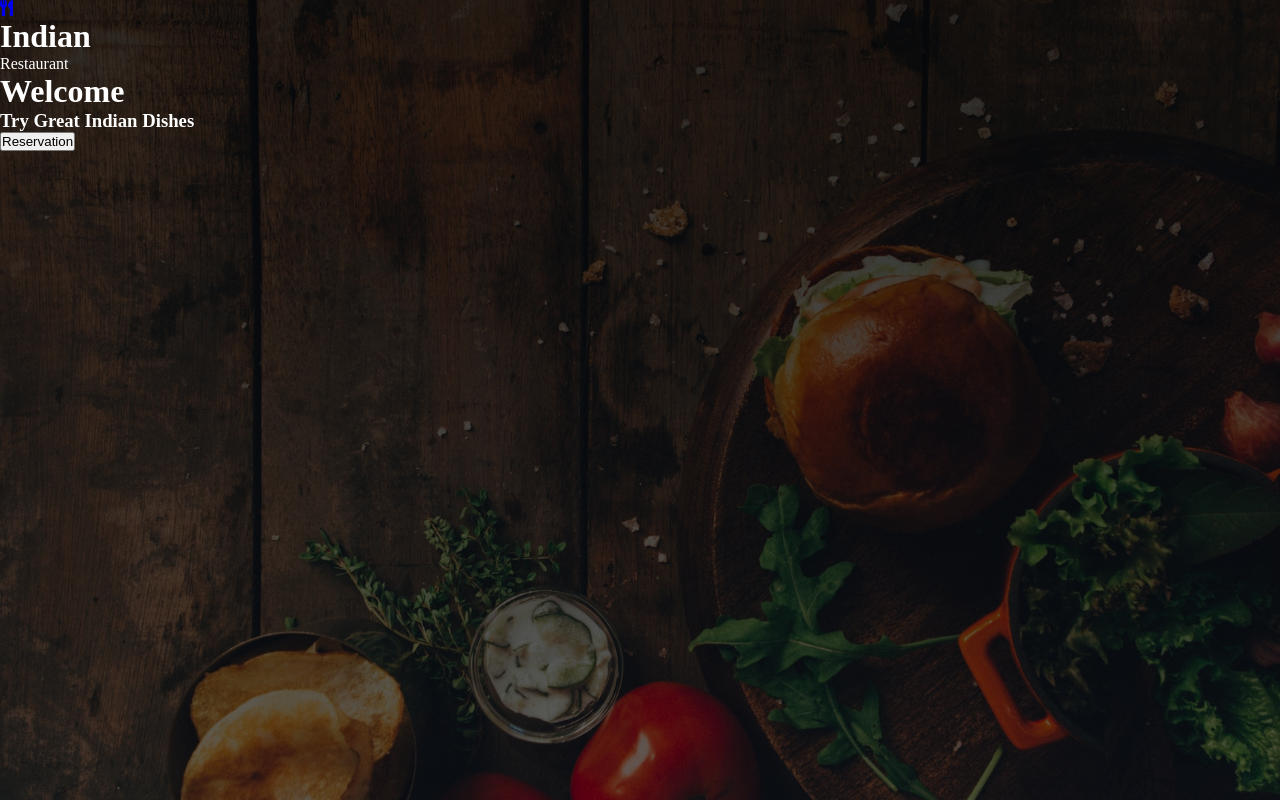
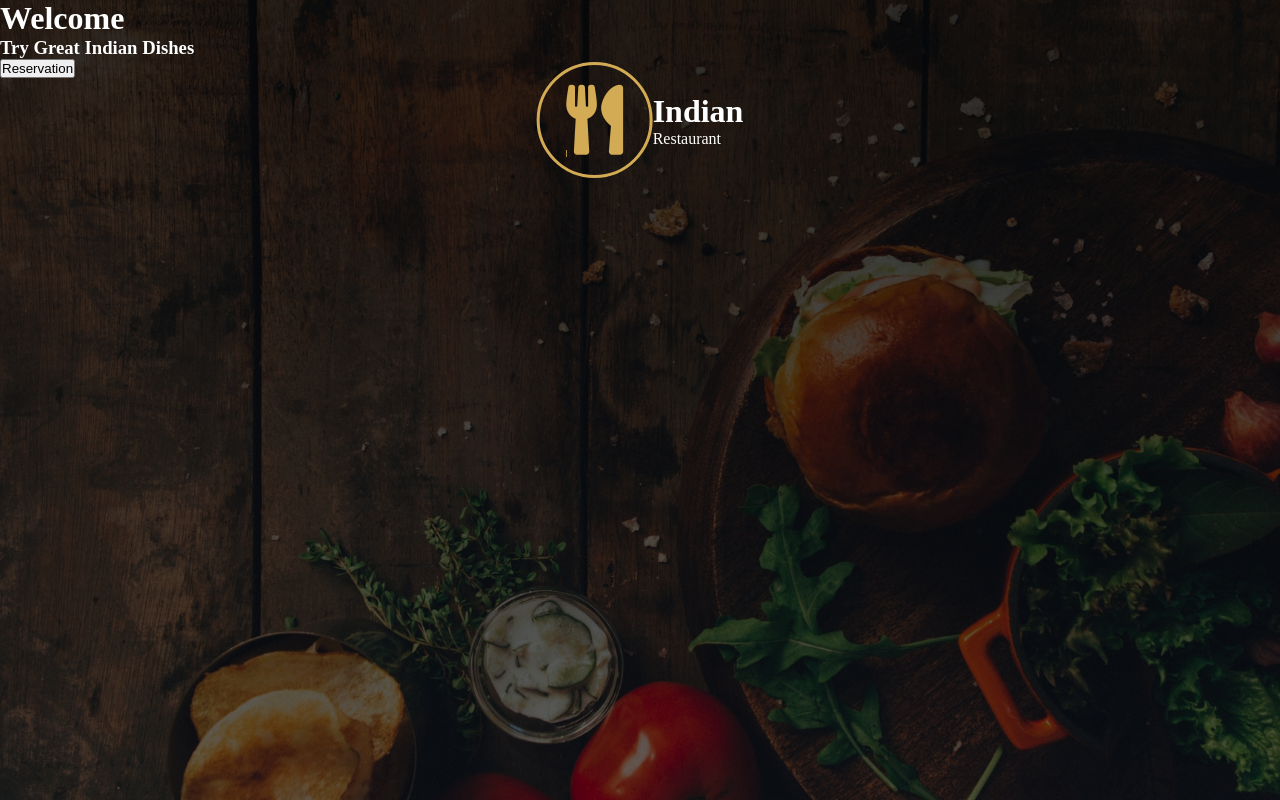
Before and after one commit to srishti/restaurant-portfolio, a website: page index.html in a window 1280 px wide. Drawn offline with Linux system fonts and the light colour scheme.

Commit message:
styled logo in header

```diff
--- a/scss/_base.scss
+++ b/scss/_base.scss
@@ -3,6 +3,14 @@
 // variables for colors
 $color-dark: #262626;
 $color-black: #000;
+$color-primary: #d3ab55;
+
+// mixins
+@mixin flexLayout {
+	display: flex;
+	justify-content: center;
+	align-items: center;
+}
 
 * {
 	margin: 0;
--- a/scss/_components.scss
+++ b/scss/_components.scss
@@ -1 +1,12 @@
 // file for styles for reusable components
+
+.logo {
+	font-size: 70px;
+	color: $color-primary;
+	display: block;
+	width: 110px;
+	height: 110px;
+	border: 3px solid $color-primary;
+	border-radius: 50%;
+	@include flexLayout;
+}
--- a/scss/_layout.scss
+++ b/scss/_layout.scss
@@ -3,6 +3,16 @@
 .header {
 	width: 100%;
 	height: 100vh;
+	position: relative;
 	background: linear-gradient(rgba($color-black, .8), rgba($color-black, .6)), url(../images/bg.jpeg) center no-repeat;
 	background-size: cover;
+
+	.brand {
+		position: absolute;
+		top: 15%;
+		left: 50%;
+		transform: translate(-50%, -50%);
+		display: flex;
+		align-items: center;
+	}
 }
```
Also changed, not shown: css/main.css.
